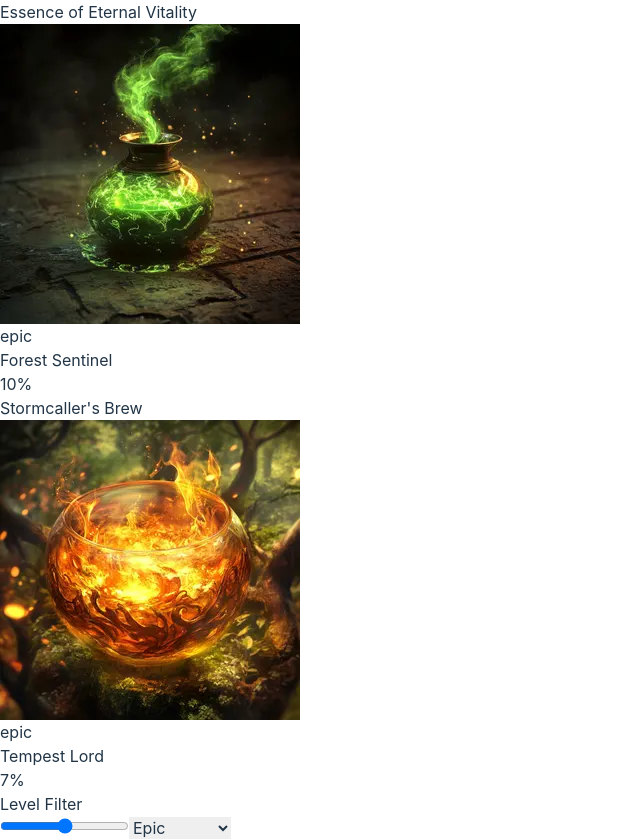
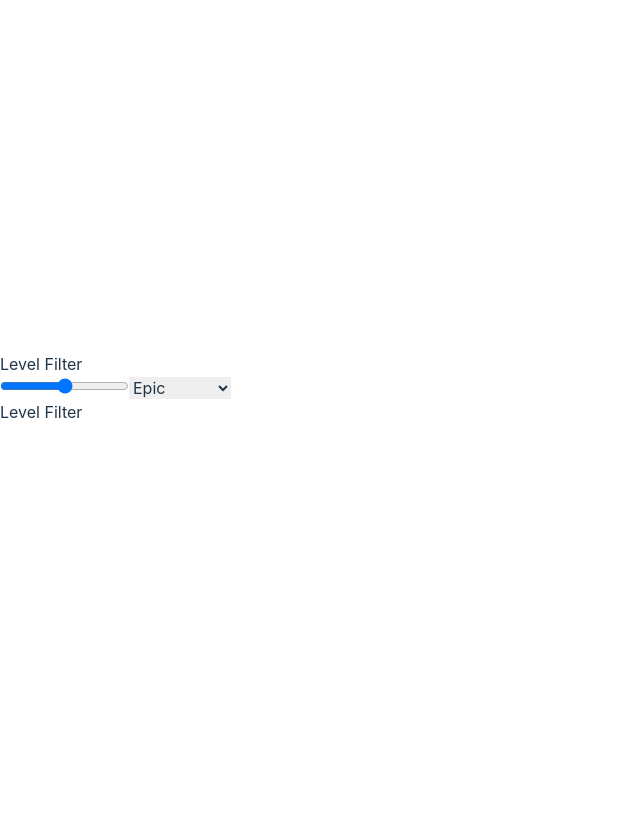
Before and after one commit to ArianFrutoss/arian-frutos-intcli2425, a React (Vite) app: page / in a window 1280 px wide. Shown: the whole page, without its empty margins (0-640 px from the left). After the commit the page ends 800 px from the top, so only its background shows below. Built offline with nearby package versions, Linux system fonts and the light colour scheme.

Commit message:
ADD - the effect filter

```diff
--- a/src/App.tsx
+++ b/src/App.tsx
@@ -3,28 +3,35 @@ import { Potion } from './types/Potion';
 import { potions } from './data/data';
 import PotionList from './components/PotionList';
 import LevelFilter from './components/LevelFilter';
-import { filterByLevelRequirement, getPotionsByRarity } from './helpers/potionHelpers';
+import { filterByLevelRequirement, findPotionByEffect, getPotionsByRarity } from './helpers/potionHelpers';
 import RarityFilter from './components/RarityFilter';
+import EffectFilter from './components/EffectFilter';
 
 function App() {
   const [activePotions, setActivePotions] = useState<Potion[]>(potions);
-  const [sliderCont, setSliderCont] = useState<string>("50");
+  const [sliderValue, setSliderValue] = useState<string>("50");
   const [rarityValue, setRarityValue] = useState<string>("epic");
+  const [effectValue, setEffectValue] = useState<string>("epic");
 
   useEffect(() => {
-    setActivePotions(filterByLevelRequirement(potions, +sliderCont));
-  },[sliderCont]);
+    setActivePotions(filterByLevelRequirement(potions, +sliderValue));
+  },[sliderValue]);
 
   useEffect(() => {
     setActivePotions(getPotionsByRarity(potions, rarityValue));
   },[rarityValue]);
 
+  useEffect(() => {
+    setActivePotions(findPotionByEffect(potions, effectValue));
+  },[effectValue]);
+
   return (
     <>
       <div className="w-screen h-screen">
         <PotionList potionsArray={activePotions}/>
-        <LevelFilter setSliderCont={setSliderCont}/>
+        <LevelFilter setSliderCont={setSliderValue}/>
         <RarityFilter setRarityValue={setRarityValue}/>
+        <EffectFilter setEffectValue={setEffectValue}/>
       </div>
     </>
   )
--- /dev/null
+++ b/src/components/EffectFilter.tsx
@@ -0,0 +1,14 @@
+interface Props {
+    setEffectValue: (value: string) => void;
+}
+
+const EffectFilter: React.FC<Props> = ({ setEffectValue }) => {
+    return (
+        <>
+            <p>Level Filter</p>
+            <input type="text" onChange={(e) => setEffectValue(e.target.value)} />
+        </>
+    )
+}
+
+export default EffectFilter;
```
